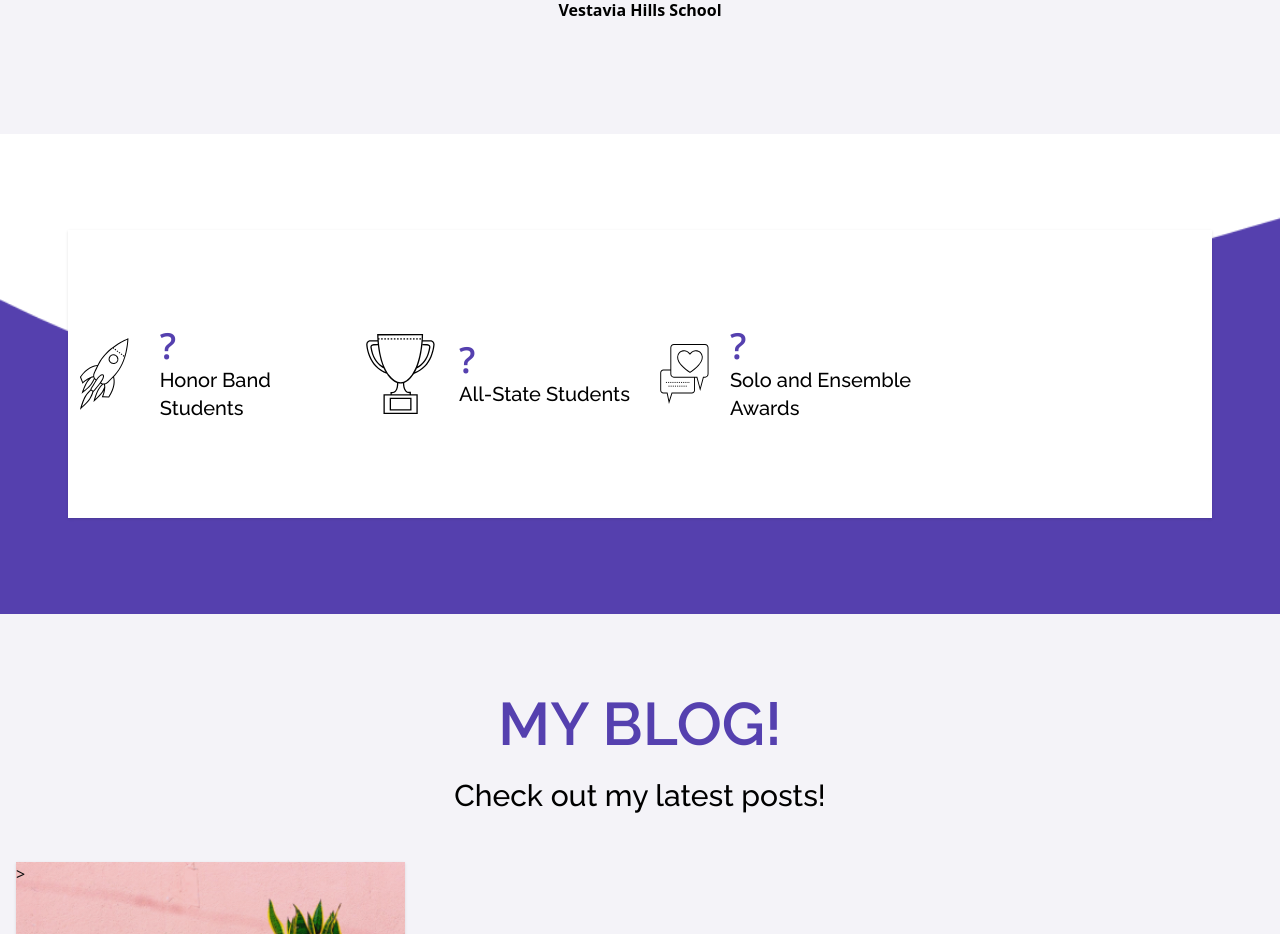
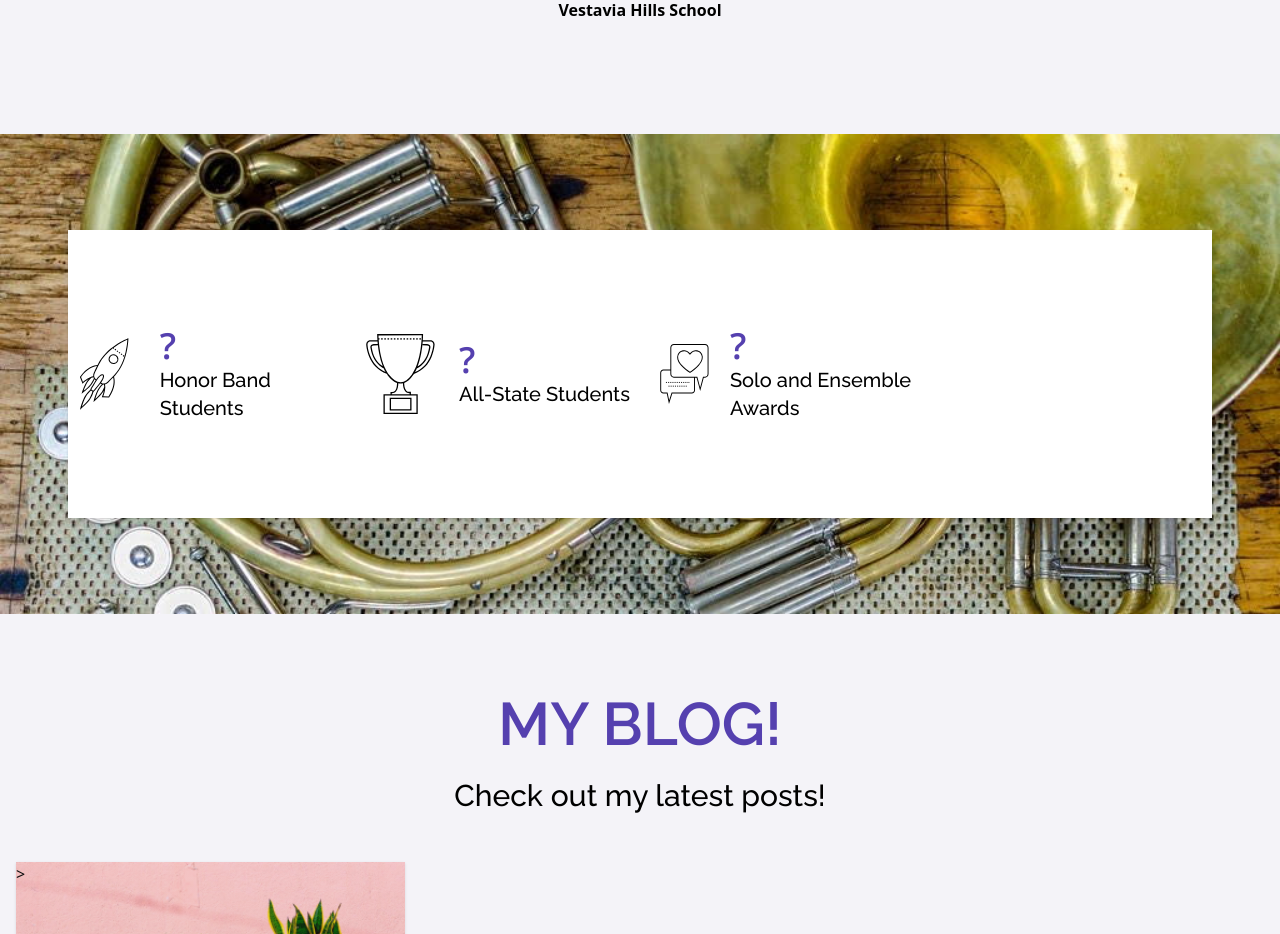
Before and after one commit to TMNTony/Cindy, a Vue app: page / in a window 1280 px wide. Shown: the part 4000-4934 px from the top of the page. Built offline with nearby package versions, Linux system fonts and the light colour scheme.

Commit message:
Fix background image url

```diff
--- a/src/components/Statistics.vue
+++ b/src/components/Statistics.vue
@@ -1,7 +1,7 @@
 <template>
   <div
             class="bg-cover bg-top bg-no-repeat pb-16 md:py-16 lg:py-24"
-            style="background-image: url(src/assets/img/experience-figure.png)"
+            :style="{ backgroundImage: 'url(' + imageUrl('bg-hero.jpg') + ')' }"
             id="statistics"
           >
             <div class="container">
@@ -90,7 +90,11 @@
 
 <script>
 export default {
-
+  methods: {
+    imageUrl(imagePath) {
+      return new URL(`/src/assets/img/${imagePath}`, import.meta.url)
+    },
+  }
 }
 </script>
 
```
